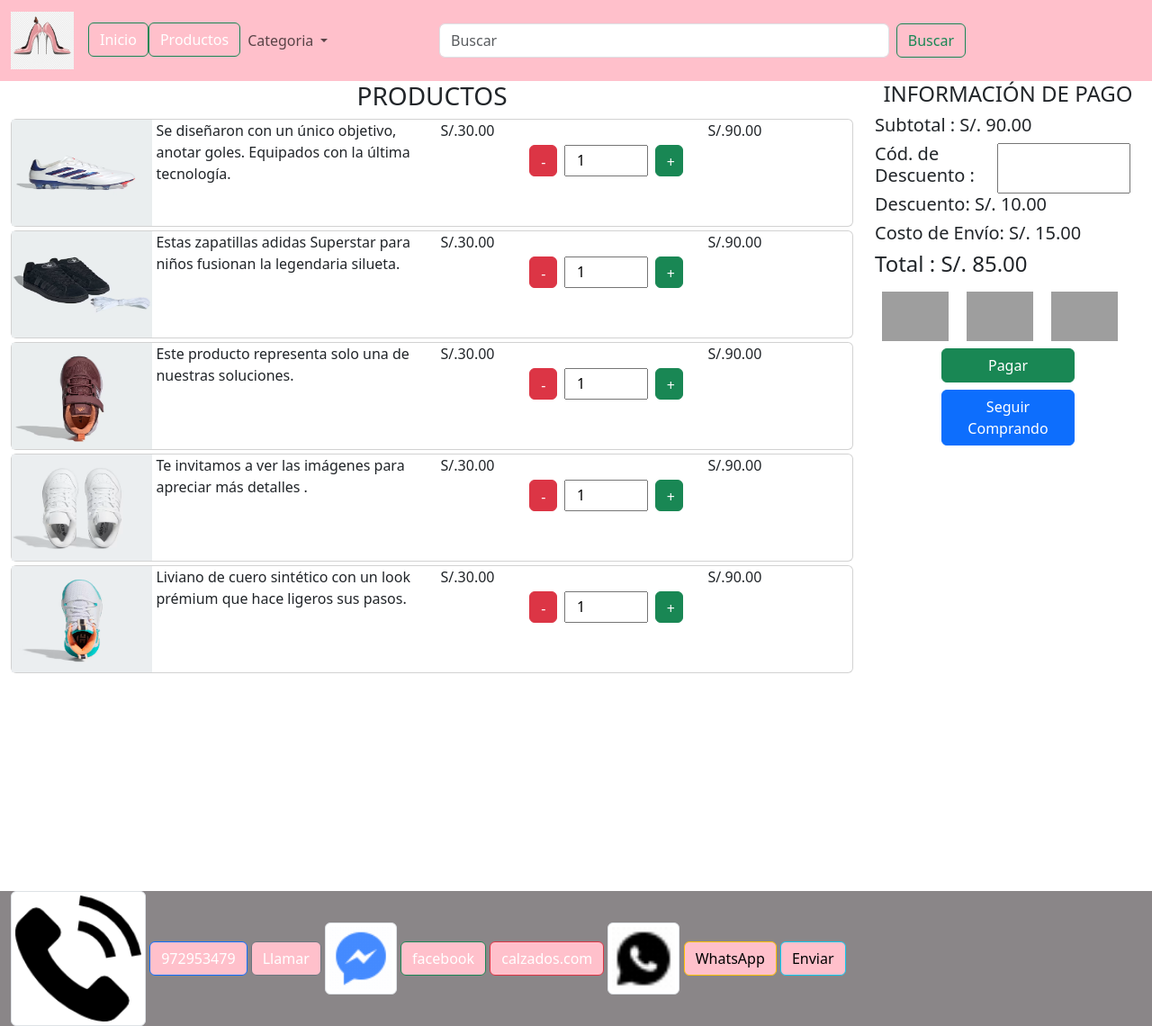
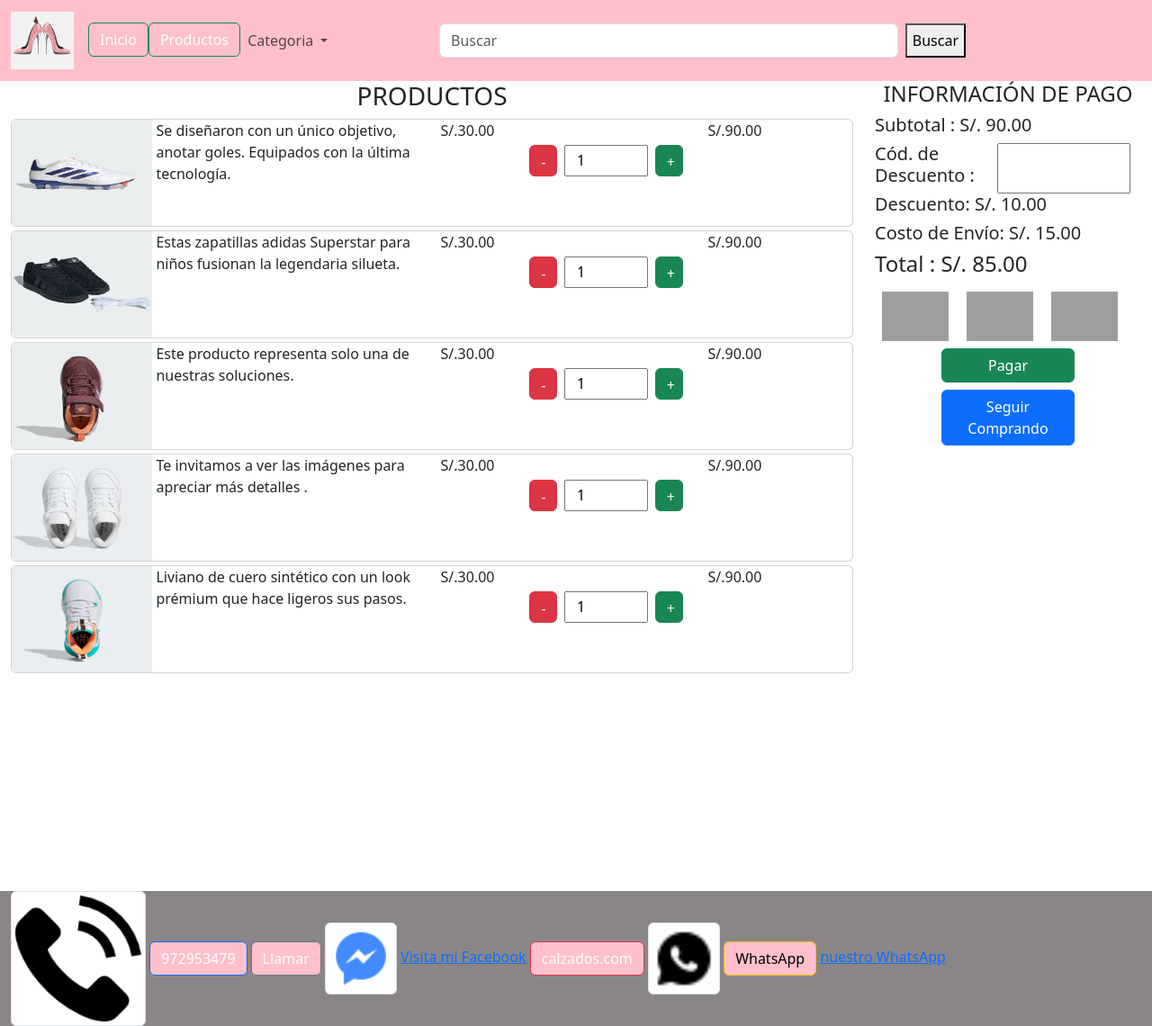
Before and after one commit to YovanaAmelia/ventas, a PHP site: page /carrito in a window 1280 px wide. Shown: the whole page at 90% size. Run offline with PHP 8.4, Linux system fonts and the light colour scheme; grey boxes are pictures that could not be loaded.

Commit message:
ACTUALIZAR

```diff
--- a/views/carrito.php
+++ b/views/carrito.php
@@ -102,8 +102,8 @@
             </div>
 
             <div class="text-center d-grid gap-2 col-6 mx-auto">
-                <a href="" class="btn btn-success">Pagar</a>
-                <a href="index.html" class="btn btn-primary">Seguir Comprando</a>
+                <a href="<?php echo BASE_URL ?>carrito"class="btn btn-success">Pagar</a>
+                <a href="<?php echo BASE_URL ?>producto" class="btn btn-primary">Seguir Comprando</a>
 
             </div>
         </div>
--- a/views/detalleproduc.php
+++ b/views/detalleproduc.php
@@ -80,7 +80,7 @@ Independientemente de la actividad que elijas, ya sea caminar, correr o trotar,
                     <img src="https://assets.adidas.com/images/h_840,f_auto,q_auto,fl_lossy,c_fill,g_auto/07add52c5d5146008894e7c7d0e1f73b_9366/RESPONSE_SUPER_W_Blanco_IG1408_01_standard.jpg"
                         class="card-img-top w-100" alt="..." style="height: 400px;">
                     <div class="card-body">
-                        <h5 class="card-title">CHIMPUN</h5>
+                        <h5 class="card-title">Zapatilla</h5>
                         <div class="overflow-y-hidden" style="height: 190px;">
                             <p class="card-text">Response Super W es un nuevo producto para Mujer de adidas. Te invitamos a ver las imágenes para apreciar más detalles desde diferentes ángulos.</p>
                         </div><br>
--- a/views/include/footer.php
+++ b/views/include/footer.php
@@ -3,12 +3,12 @@
     <button type="button" class="btn btn-primary"height="150px"style="background:pink" >  972953479</button>
     <button type="button" class="btn btn-secondary" style="background:pink" >  Llamar</button>
     <img src="./views/plantilla/img/mess.png" class="img-thumbnail" alt="mess.png"width="80px" height="80px">
-    <button type="button" class="btn btn-success" style="background:pink" >  facebook</button>
+    <a href="https://www.facebook.com" target="_blank">Visita mi Facebook</a>
     <button type="button" class="btn btn-danger" style="background:pink" >  calzados.com</button>
     <img src="./views/plantilla/img/waa.png" class="img-thumbnail" alt="waa.png"width="80px" height="80px">
     <button type="button" class="btn btn-warning" style="background:pink" >  WhatsApp</button>
-    <button type="button" class="btn btn-info" style="background:pink" >   Enviar</button>
 
+    <a href="https://web.whatsapp.com/" target="_blank">nuestro WhatsApp</a>
 
     </div>
 <script src="https://cdn.jsdelivr.net/npm/bootstrap@5.3.3/dist/js/bootstrap.bundle.min.js"></script>
--- a/views/include/header.php
+++ b/views/include/header.php
@@ -59,7 +59,7 @@
                     </ul>
                     <form class="d-flex col-6" role="Buscar">
                         <input class="form-control me-2" type="Buscar" placeholder="Buscar" aria-label="Buscar">
-                        <button class="<?php echo BASE_URL ?>btn btn-outline-success" type="submit">Buscar</button>
+                        <button class="<?php echo BASE_URL ?> producto " class ="btn btn-outline-success" type="submit">Buscar</button>
                       </form>
                       <div class="col-2">
                 </div>
```
